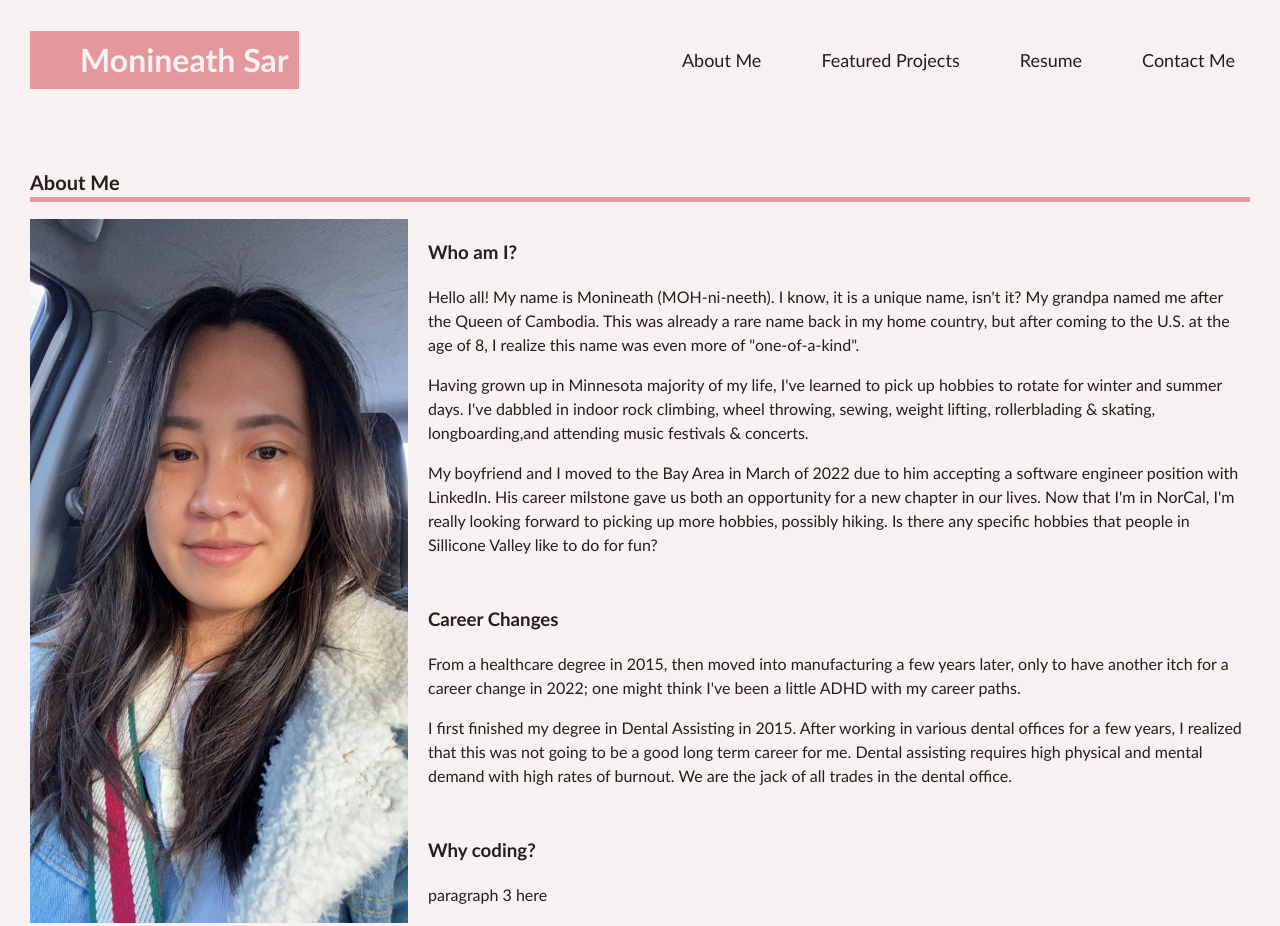
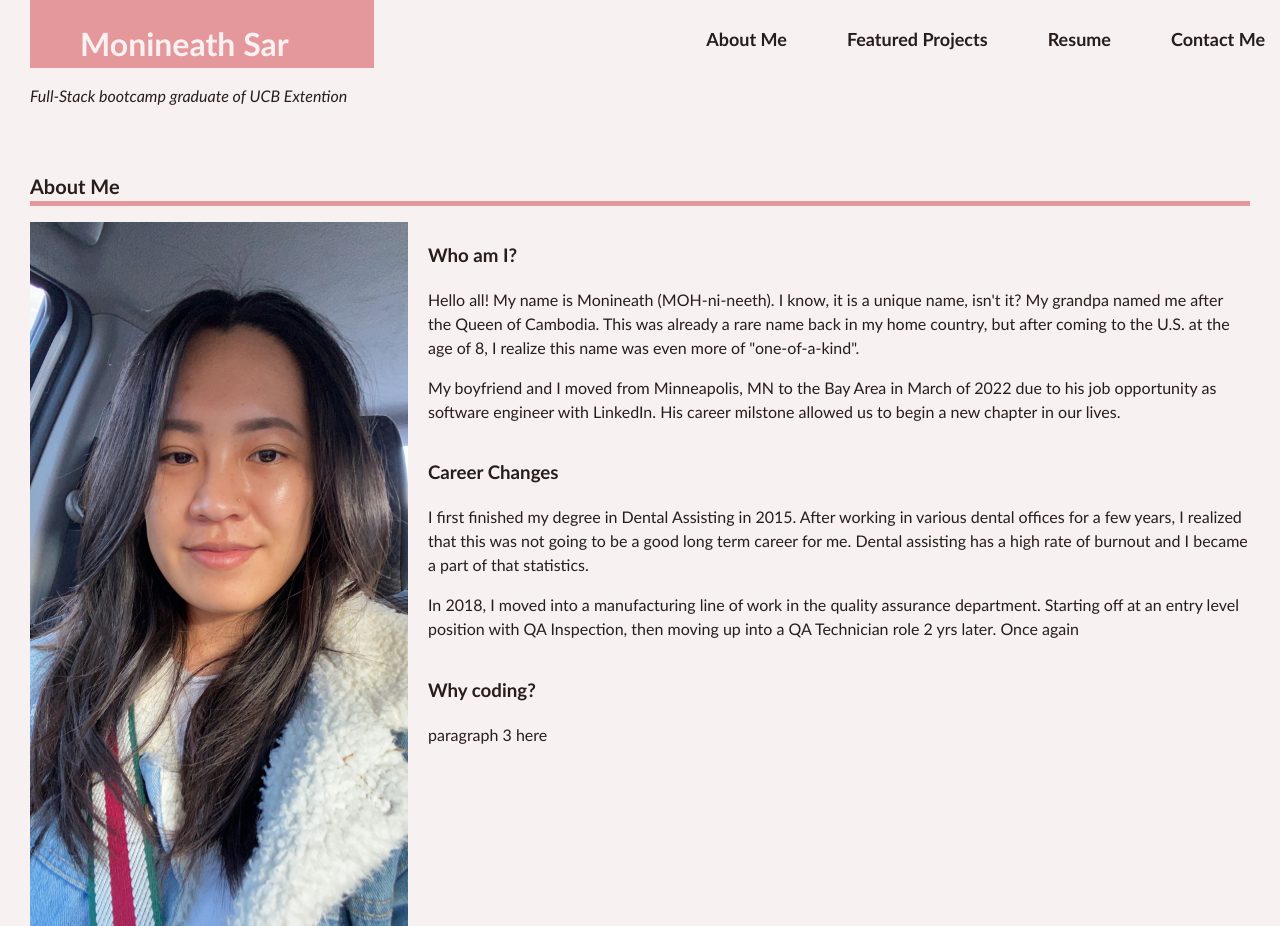
Before and after one commit to monineathsar/Challenge-2, a plain HTML site: page Challenge-2.html in a window 1280 px wide. Shown: the top 926 px of the page. Drawn offline with Linux system fonts and the light colour scheme.

Commit message:
added more aboutMe section

```diff
--- a/Challenge-2.html
+++ b/Challenge-2.html
@@ -10,16 +10,17 @@
 <body>
     <!--main page header and nav bar-->
     <header>
-        <h1>Monineath Sar
-            <!--<p>Full-Stack bbootcamp graduate of UCB Extention</p>  -->
-        </h1>
+        <h1>Monineath Sar</h1>
         <nav>
-            <a href="#about">About Me</a>
-            <a href="#projects">Featured Projects</a>
-            <a href="">Resume</a>
-            <a href="#contact">Contact Me</a>
+            <a href="#about"><b>About Me</b></a>
+            <a href="#projects"><b>Featured Projects</b></a>
+            <a href=""><b>Resume</b></a>
+            <a href="#contact"><b>Contact Me</b></a>
         </nav>
     </header>
+    <div id="headerComment">
+            <p>Full-Stack bootcamp graduate of UCB Extention</p>
+    </div>
     <main>
         <!--"About me" container-->
         <section id="about" class="page-section">
@@ -35,20 +36,17 @@
                             Hello all! My name is Monineath (MOH-ni-neeth). I know, it is a unique name, isn't it? My grandpa named me after the Queen of Cambodia. This was already a rare name back in my home country, but after coming to the U.S. at the age of 8, I realize this name was even more of "one-of-a-kind".
                         </p>
                         <p>
-                            Having grown up in Minnesota majority of my life, I've learned to pick up hobbies to rotate for winter and summer days. I've dabbled in indoor rock climbing, wheel throwing, sewing, weight lifting, rollerblading & skating, longboarding,and attending music festivals & concerts.
-                        </p>
-                        <p>
-                            My boyfriend and I moved to the Bay Area in March of 2022 due to him accepting a software engineer position with LinkedIn. His career milstone gave us both an opportunity for a new chapter in our lives. Now that I'm in NorCal, I'm really looking forward to picking up more hobbies, possibly hiking. Is there any specific hobbies that people in Sillicone Valley like to do for fun?
+                            My boyfriend and I moved from Minneapolis, MN to the Bay Area in March of 2022 due to his job opportunity as software engineer with LinkedIn. His career milstone allowed us to begin a new chapter in our lives.
                         </p>
                     </section>
                     <!--"work history" paragraph-->
                     <section id="work">
                         <h3>Career Changes</h3>
                         <p>
-                            From a healthcare degree in 2015, then moved into manufacturing a few years later, only to have another itch for a career change in 2022; one might think I've been a little ADHD with my career paths.
+                            I first finished my degree in Dental Assisting in 2015. After working in various dental offices for a few years, I realized that this was not going to be a good long term career for me. Dental assisting has a high rate of burnout and I became a part of that statistics.
                         </p>
                         <p>
-                            I first finished my degree in Dental Assisting in 2015. After working in various dental offices for a few years, I realized that this was not going to be a good long term career for me. Dental assisting requires high physical and mental demand with high rates of burnout. We are the jack of all trades in the dental office.
+                            In 2018, I moved into a manufacturing line of work in the quality assurance department. Starting off at an entry level position with QA Inspection, then moving up into a QA Technician role 2 yrs later. Once again
                         </p>
                     </section>
                     <!--"why coding" paragraph-->
--- a/assets/css/style-chal2.css
+++ b/assets/css/style-chal2.css
@@ -11,26 +11,45 @@ body {
 }
 
 header {
-    padding: 10px 15px 10px 30px;
+    padding: 0px 0px 0px 30px;
     display: flex;
     flex-direction: row;
     justify-content: space-between;
     flex-wrap: nowrap;
-    align-items: center;
+    align-items: flex-end;
 }
+
 header h1 {
+    display: flex;
+    justify-content: end;
+    flex-direction: row;
+    flex-wrap: wrap;
+    align-items: flex-end;
     color: #F8F1F1;
-    padding: 5px 10px 5px 50px;
+    padding: 20px 85px 0px 50px;
+    margin: 0px;
     background-color: #E5989B;
 
 }
+
+#headerComment {
+    display: flex;
+    flex-direction: row;
+    font-size: 16px;
+    color: #271D1B;
+    font-style: italic;
+    align-items: flex-start;
+    margin-top: 0px;
+    padding-left: 30px;
+}
+
 header nav {
     display: flex;
     flex-direction: row;
-    flex-wrap: wrap;
+    flex-wrap: nowrap;
     font-size: large;
     margin-left: 30px;
-    padding: 15px;
+    padding: 0px;
 }
 
 nav a {
@@ -38,11 +57,14 @@ nav a {
     padding: 15px;
     text-decoration: none;
     color: #271D1B;
-    border-bottom: #B5838D;
+}
+
+h2 {
+    font-size: larger;
 }
 
 main {
-    margin-top: 20px;
+    margin-top: 10px;
     margin-bottom: 20px;
 }
 
@@ -68,9 +90,9 @@ main {
 
 .aboutMeSection {
     display: flex;
-    justify-content: space-between;
+    justify-content: flex-start;
     flex-direction: column;
-    flex-wrap: nowrap;
+    flex-wrap: wrap;
     align-items: flex-start;
     margin-left: 20px;
 }
@@ -80,5 +102,4 @@ div a {
     margin: 20px;
     padding: 20px;
     color: #271D1B;
-
 }
```
